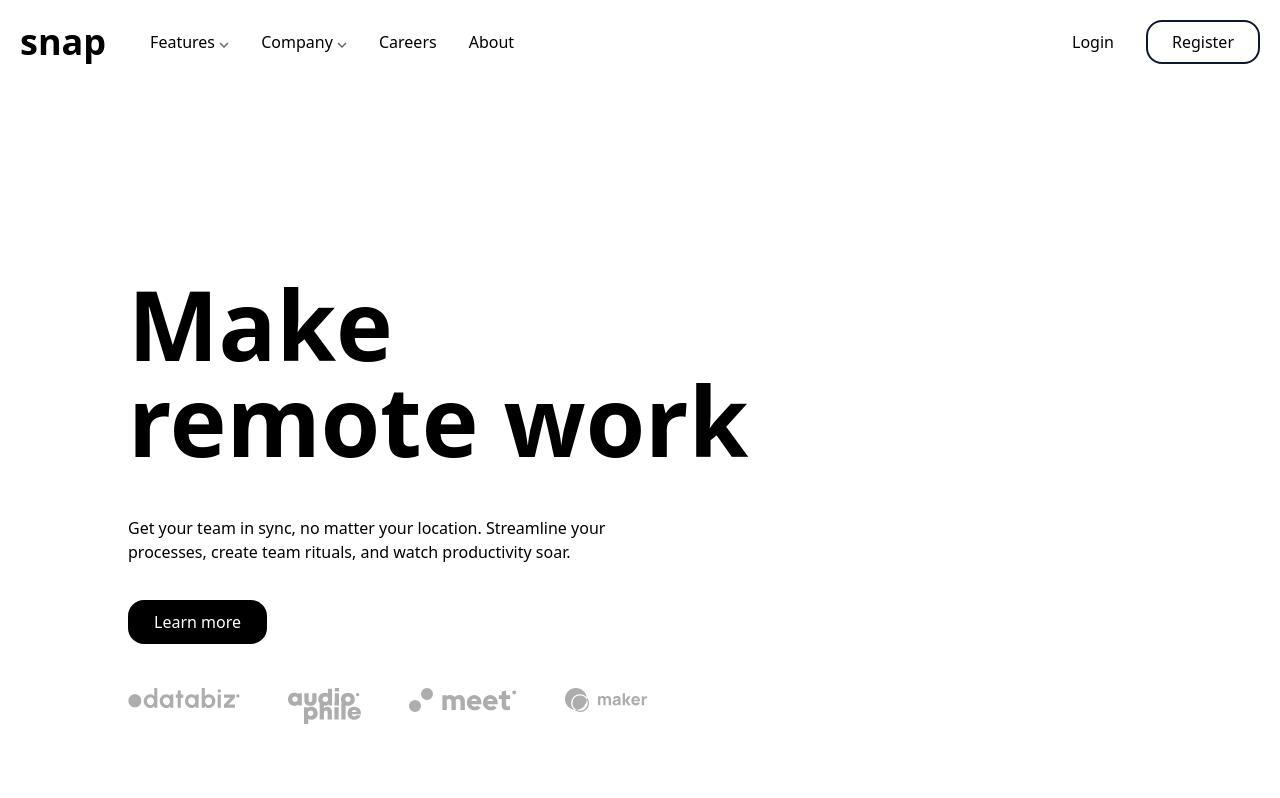
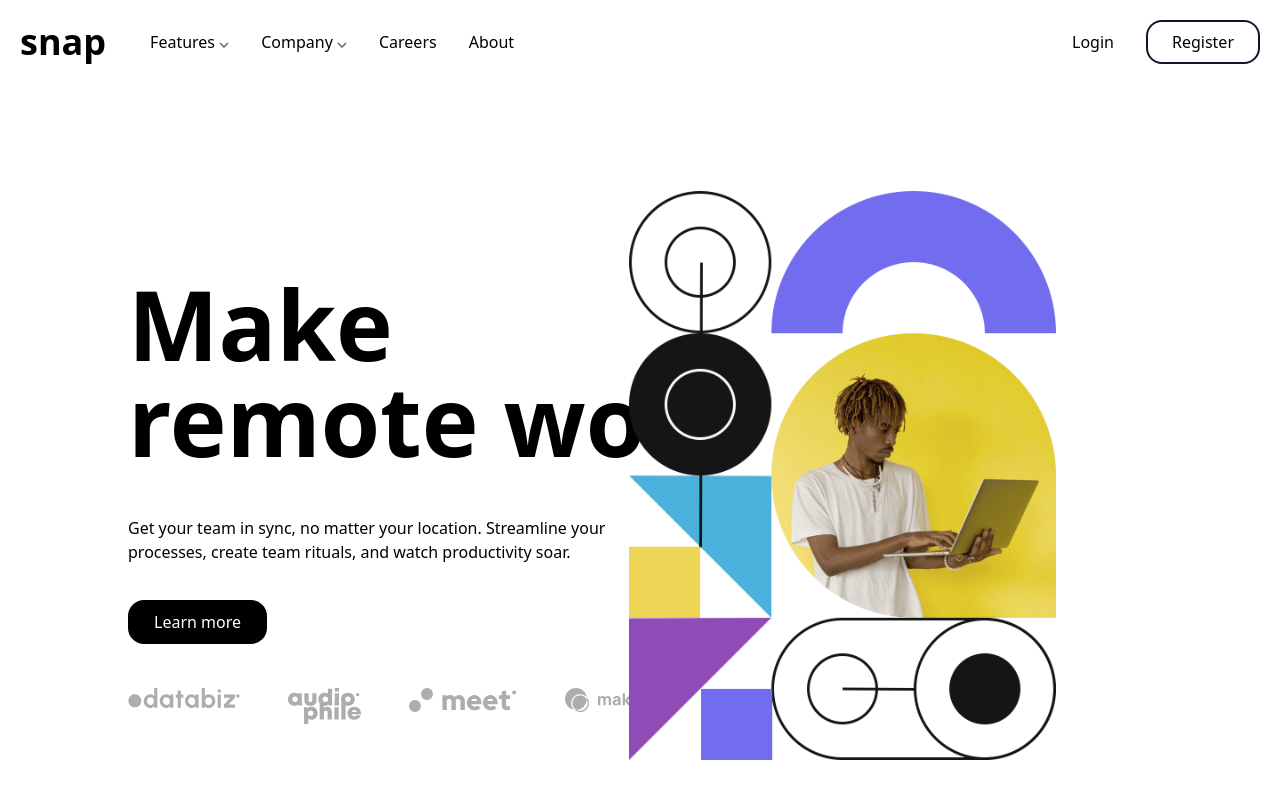
Before and after one commit to ColeJJ/intro_dropdown, a Next.js app: page / in a window 1280 px wide. Shown: the top 798 px of the page. Built offline with nearby package versions, Linux system fonts and the light colour scheme.

Commit message:
wrapped whole body in relative position

```diff
--- a/pages/index.tsx
+++ b/pages/index.tsx
@@ -1,5 +1,6 @@
 import type { NextPage } from 'next'
 import Head from 'next/head'
+import BodyPic from '../components/bodypic'
 import Header from '../components/header'
 import Partners from '../components/partners'
 import Text from '../components/text'
@@ -15,13 +16,16 @@ const Home: NextPage = () => {
             <Head>
                 <title>Create Next App</title>
                 <link rel="icon" href="/favicon.ico" />
-			</Head >
+            </Head>
             <body>
                 <Header></Header>
+                <div className="relative">
                     <Text></Text>
                     <Partners></Partners>
+                    <BodyPic></BodyPic>
+                </div>
             </body>
-		</div >
+        </div>
     )
 }
 
```
Lines whose indentation alone changed are shown as unchanged.
